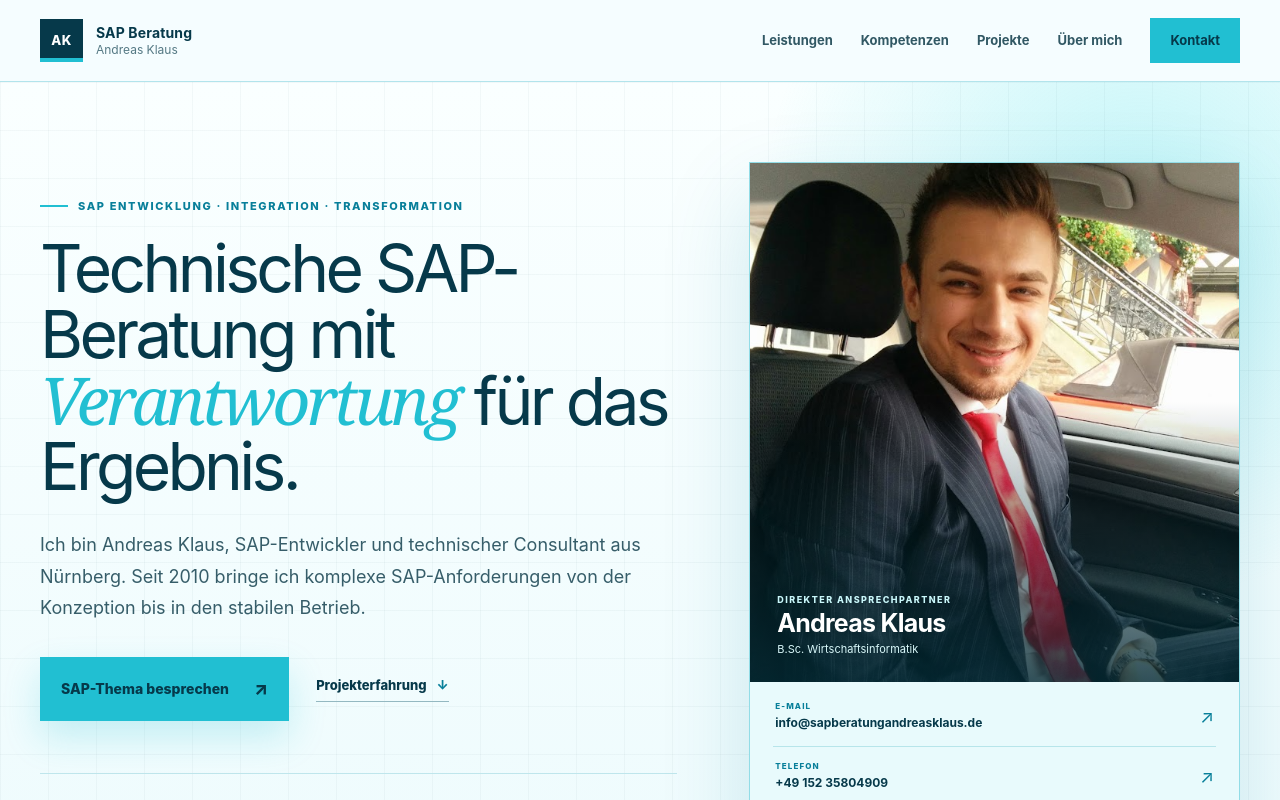
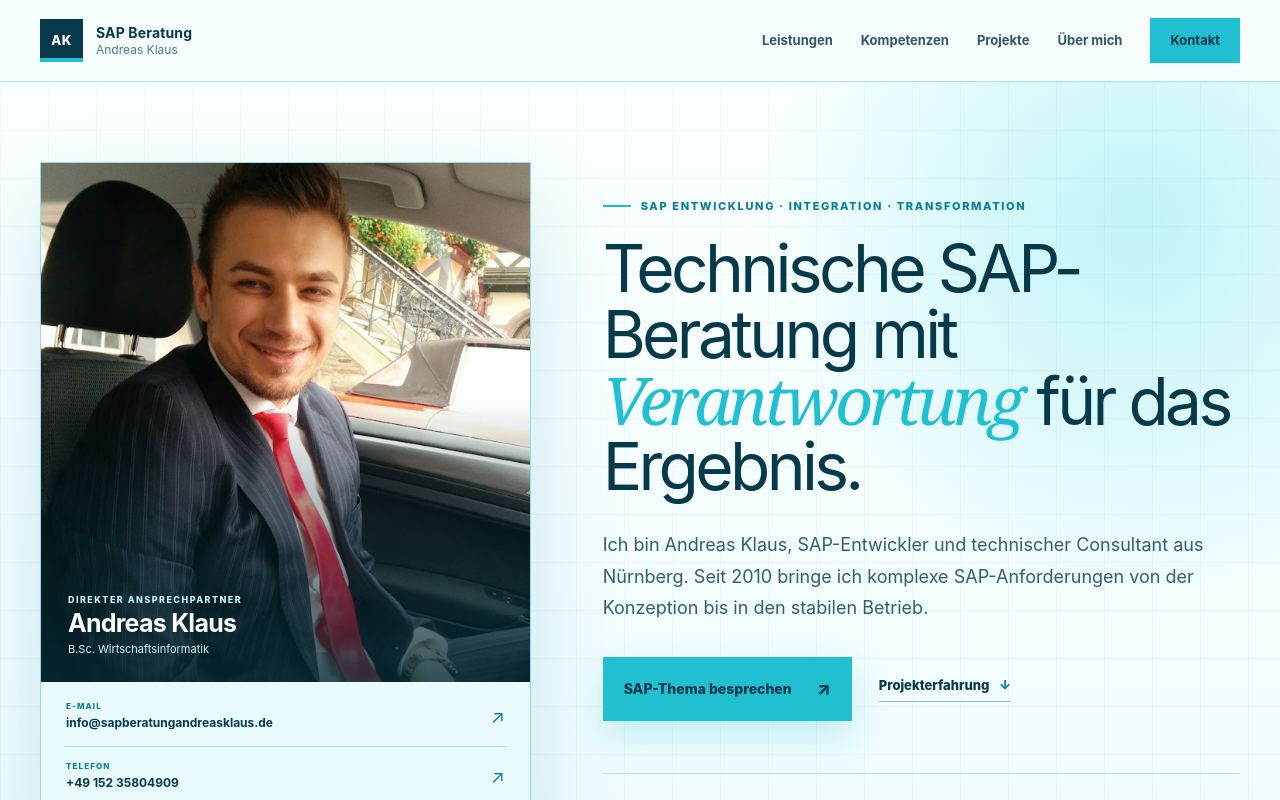
Before and after one commit to aklaus1287-cloud/aklaus1287-cloud.github.io, a Next.js app: page / in a window 1280 px wide. Shown: the top 800 px of the page. Built offline with nearby package versions, Linux system fonts and the light colour scheme.

Commit message:
Foto im Kopfbereich neu anordnen

```diff
--- a/app/globals.css
+++ b/app/globals.css
@@ -86,7 +86,7 @@ em { color: var(--aqua); font-family: Georgia, "Times New Roman", serif; font-st
   pointer-events: none;
   position: absolute;
 }
-.hero-grid { align-items: center; display: grid; gap: 72px; grid-template-columns: 1.13fr .87fr; margin: 0 auto; max-width: var(--max); position: relative; }
+.hero-grid { align-items: center; display: grid; gap: 72px; grid-template-columns: .87fr 1.13fr; margin: 0 auto; max-width: var(--max); position: relative; }
 .eyebrow { align-items: center; color: var(--blue); display: flex; font-size: 11px; font-weight: 850; gap: 10px; letter-spacing: .15em; margin: 0 0 21px; text-transform: uppercase; }
 .eyebrow > span { background: var(--aqua); height: 2px; width: 28px; }
 .hero h1, .section h2, .contact h2 { color: var(--navy); font-size: clamp(47px, 5.15vw, 75px); letter-spacing: -.056em; line-height: .99; margin: 0; }
@@ -181,13 +181,8 @@ em { color: var(--aqua); font-family: Georgia, "Times New Roman", serif; font-st
 .process-step h3 { color: var(--navy); font-size: 24px; margin: 0 0 5px; }
 .process-step p { color: var(--muted); font-size: 13px; margin: 0; max-width: 590px; }
 
-.about { align-items: center; background: white; display: grid; gap: 100px; grid-template-columns: .82fr 1.18fr; }
-.about-visual { max-width: 450px; }
-.portrait-frame { aspect-ratio: 4/5; background: var(--sky); border: 1px solid #99dfe7; box-shadow: 20px 20px 0 #d5f5f8; overflow: hidden; position: relative; }
-.portrait-frame::after { background: linear-gradient(180deg, transparent 62%, rgba(3, 41, 52, .66)); content: ""; inset: 0; pointer-events: none; position: absolute; }
-.portrait-image { object-fit: cover; object-position: 52% 33%; }
-.portrait-accent { bottom: 20px; color: white; font-size: 10px; font-weight: 850; left: 22px; letter-spacing: .13em; position: absolute; text-transform: uppercase; z-index: 2; }
-.about-quote { color: var(--navy); font-family: Georgia, "Times New Roman", serif; font-size: 17px; font-style: italic; line-height: 1.5; margin: 35px 0 0 22px; max-width: 390px; }
+.about { background: white; }
+.about-copy { margin: 0 auto; max-width: 900px; }
 .about-copy h2 { font-size: clamp(38px, 4vw, 58px); }
 .about-copy > p { color: var(--muted); }
 .about-copy .about-lead { color: var(--text); font-size: 17px; line-height: 1.75; margin-top: 28px; }
@@ -252,7 +247,6 @@ footer { align-items: center; background: var(--navy-deep); color: white; displa
   .expertise, .process, .about, .faq, .contact { gap: 58px; grid-template-columns: 1fr; }
   .expertise-head { max-width: 700px; }
   .process-copy { max-width: 700px; position: static; }
-  .about-visual { max-width: 410px; }
   footer { grid-template-columns: 1fr; }
 }
 
--- a/app/page.tsx
+++ b/app/page.tsx
@@ -264,6 +264,18 @@ export default function Home() {
       <main>
         <section className="hero" id="start">
           <div className="hero-grid">
+            <aside className="hero-profile" aria-label="Andreas Klaus und direkte Kontaktmöglichkeiten">
+              <div className="hero-portrait">
+                <Image src="/andreas-klaus.png" alt="Andreas Klaus, SAP-Berater aus Nürnberg" fill priority sizes="(max-width: 980px) 100vw, 440px" />
+                <div className="hero-portrait-caption"><span>Direkter Ansprechpartner</span><strong>Andreas Klaus</strong><small>B.Sc. Wirtschaftsinformatik</small></div>
+              </div>
+              <div className="hero-contact" aria-label="Kontaktdaten">
+                <a href="mailto:info@sapberatungandreasklaus.de"><span>E-Mail</span><strong>info@sapberatungandreasklaus.de</strong><i aria-hidden="true">↗</i></a>
+                <a href="tel:+4915235804909"><span>Telefon</span><strong>+49 152 35804909</strong><i aria-hidden="true">↗</i></a>
+                <a href="https://www.linkedin.com/in/andreas-klaus-684b2220/" target="_blank" rel="noreferrer"><span>LinkedIn</span><strong>Profil ansehen</strong><i aria-hidden="true">↗</i></a>
+              </div>
+            </aside>
+
             <div className="hero-copy">
               <p className="eyebrow"><span></span>SAP Entwicklung · Integration · Transformation</p>
               <h1>Technische SAP-Beratung mit <em>Verantwortung</em> für das Ergebnis.</h1>
@@ -283,17 +295,6 @@ export default function Home() {
               </div>
             </div>
 
-            <aside className="hero-profile" aria-label="Andreas Klaus und direkte Kontaktmöglichkeiten">
-              <div className="hero-portrait">
-                <Image src="/andreas-klaus.png" alt="Andreas Klaus, SAP-Berater aus Nürnberg" fill priority sizes="(max-width: 980px) 100vw, 440px" />
-                <div className="hero-portrait-caption"><span>Direkter Ansprechpartner</span><strong>Andreas Klaus</strong><small>B.Sc. Wirtschaftsinformatik</small></div>
-              </div>
-              <div className="hero-contact" aria-label="Kontaktdaten">
-                <a href="mailto:info@sapberatungandreasklaus.de"><span>E-Mail</span><strong>info@sapberatungandreasklaus.de</strong><i aria-hidden="true">↗</i></a>
-                <a href="tel:+4915235804909"><span>Telefon</span><strong>+49 152 35804909</strong><i aria-hidden="true">↗</i></a>
-                <a href="https://www.linkedin.com/in/andreas-klaus-684b2220/" target="_blank" rel="noreferrer"><span>LinkedIn</span><strong>Profil ansehen</strong><i aria-hidden="true">↗</i></a>
-              </div>
-            </aside>
           </div>
         </section>
 
@@ -372,13 +373,6 @@ export default function Home() {
         </section>
 
         <section className="section about" id="ueber-mich">
-          <div className="about-visual">
-            <div className="portrait-frame">
-              <Image className="portrait-image" src="/andreas-klaus.png" alt="Andreas Klaus, technischer SAP Consultant" fill sizes="(max-width: 980px) 90vw, 440px" />
-              <span className="portrait-accent">Nürnberg · Remote</span>
-            </div>
-            <div className="about-quote">„Technik muss nicht nur funktionieren. Sie muss verständlich, wartbar und im Betrieb tragfähig sein.“</div>
-          </div>
           <div className="about-copy">
             <p className="eyebrow"><span></span>Über Andreas Klaus</p>
             <h2>Ein Ansprechpartner für <em>Konzeption und Umsetzung.</em></h2>
```
